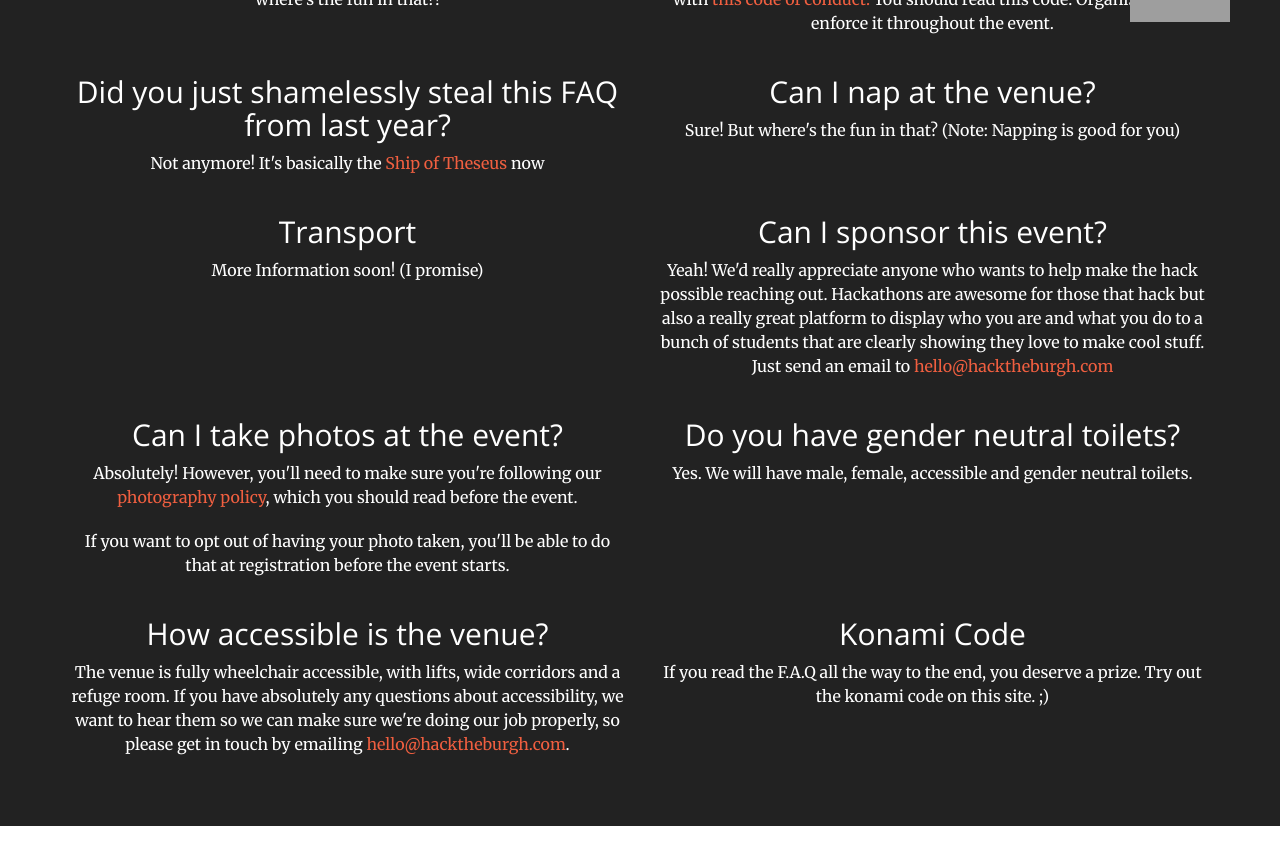
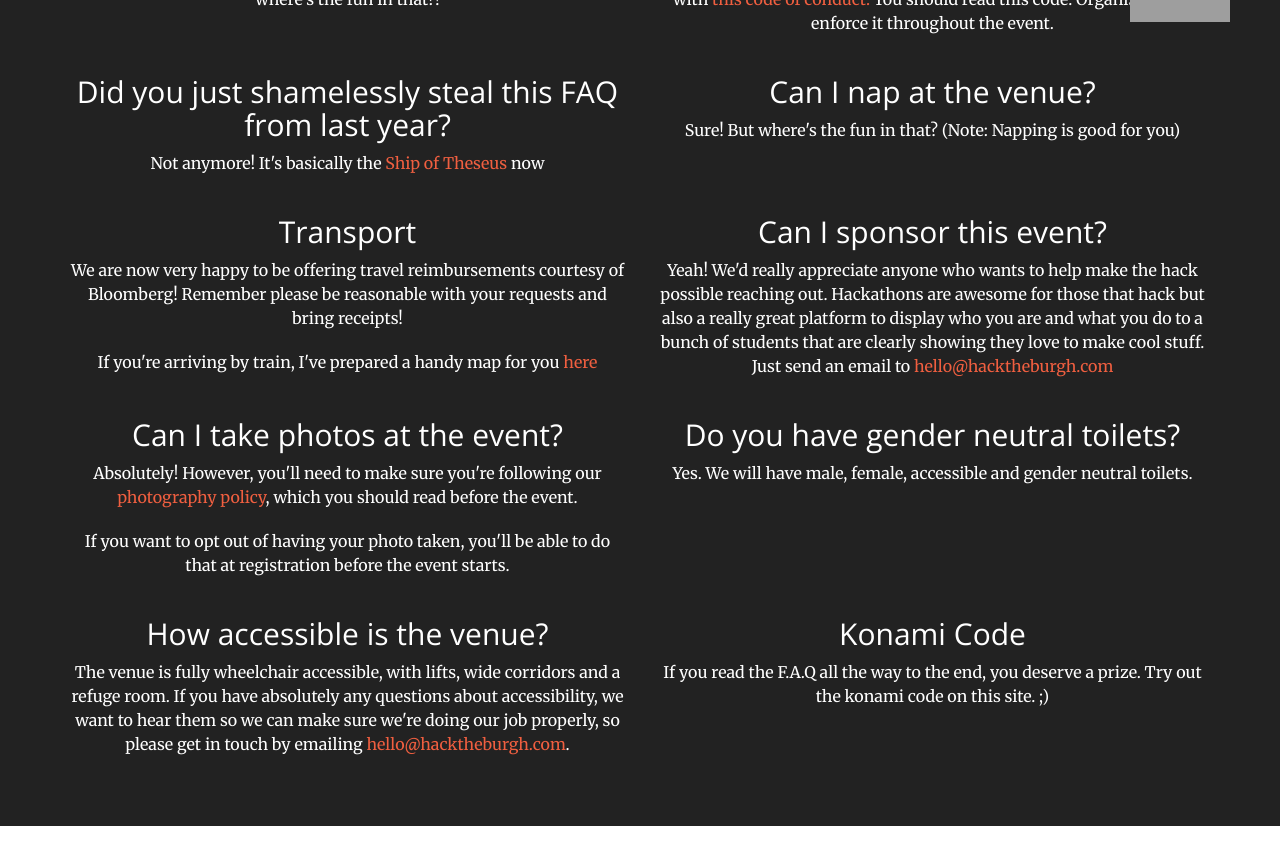
Before and after one commit to compsoc-edinburgh/htb16-site, a Jekyll site: the page built from index.html, in a window 1280 px wide and 900 px high, scrolled down 9035 px. Shown: the top 865 px of the window. Built offline with Jekyll 4.4.1, drawn with Linux system fonts in a browser that asks for light colours; grey boxes are pictures that could not be loaded.

Commit message:
added more travel details as promised

```diff
--- a/_includes/aside.html
+++ b/_includes/aside.html
@@ -113,7 +113,8 @@
                 <div class="row">
                   <div class="col-sm-6">
                 <h2>Transport</h2>
-                <p>More Information soon! (I promise)</p>
+                <p>We are now very happy to be offering travel reimbursements courtesy of Bloomberg! Remember please be reasonable with your requests and bring receipts!</p>
+                <p>If you're arriving by train, I've prepared a handy map for you <a href="https://goo.gl/maps/4fXtn1pkU3k">here</a></p>
                   </div>
                   <div class="col-sm-6">
                 <h2>Can I sponsor this event?</h2>
```
